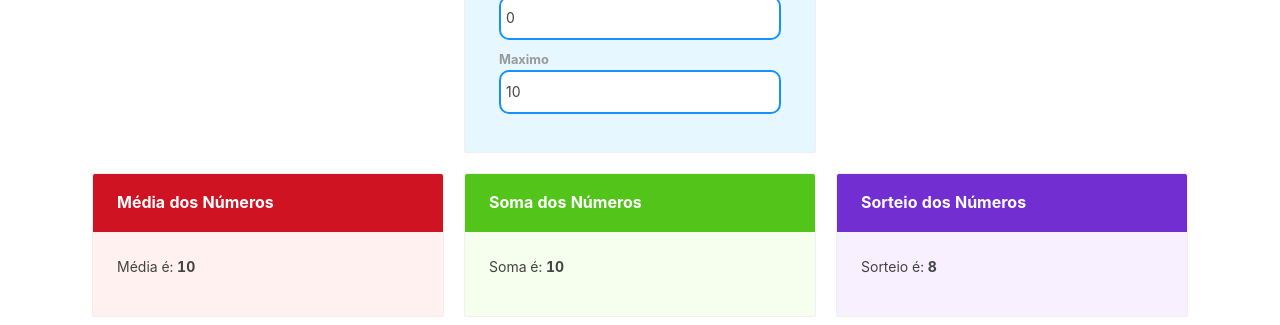
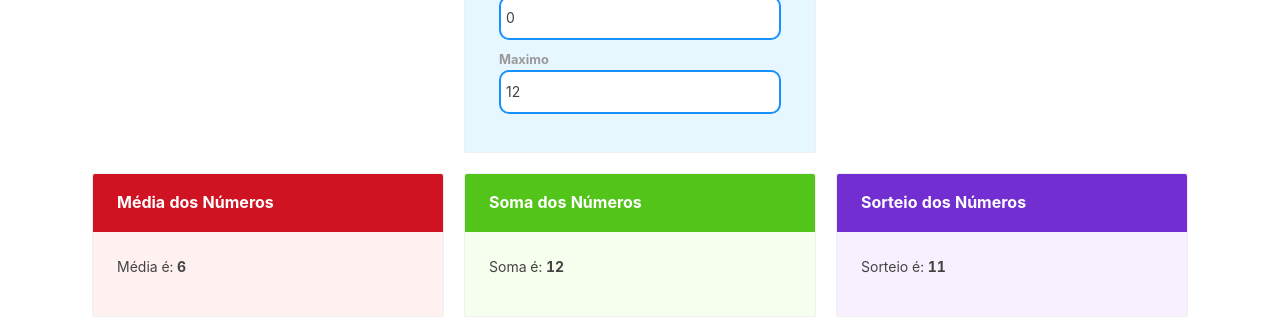
Before and after one commit to ThiasGrey/redux-simples, a React (Create React App) app: page / in a window 1280 px wide. Shown: the part 184-509 px from the top of the page. Built offline with nearby package versions, Linux system fonts and the light colour scheme.

Commit message:
Implementaçao sem Redux

```diff
--- a/src/App.js
+++ b/src/App.js
@@ -1,3 +1,4 @@
+import { useState } from 'react';
 import './App.css';
 import Intervalo from './components/Intervalo'
 import Media from './components/Media'
@@ -5,19 +6,23 @@ import Soma from './components/Soma';
 import Sorteio from './components/Sorteio';
 
 function App() {
+
+    const [min, setMin] = useState(0);
+    const [max, setMax] = useState(12);
+
   return (
     <div className="App">
       <h1>Exercicio React - Redux</h1>
 
       <div className='linha'>
-        <Intervalo></Intervalo>
+        <Intervalo setMinOnChange={setMin} setMaxOnChange={setMax} min={min} max={max}></Intervalo>
 
       </div>
 
       <div className='linha'>
-        <Media></Media>
-        <Soma></Soma>
-        <Sorteio></Sorteio>
+        <Media min={min} max={max}></Media>
+        <Soma min={min} max={max}></Soma>
+        <Sorteio min={min} max={max}></Sorteio>
 
       </div>
 
--- a/src/components/Card.jsx
+++ b/src/components/Card.jsx
@@ -4,7 +4,6 @@ import {Card} from 'antd'
 
 
 function getHeaderStyle(props){
-
 
     function headerConfig(color, backgroundColor){
         const valores = {
--- a/src/components/Intervalo.jsx
+++ b/src/components/Intervalo.jsx
@@ -5,16 +5,20 @@ import Cartao from './Card'
 
 const Intervalo =  props =>  {
 
+    const {min, max} = props;
+    const {setMinOnChange, setMaxOnChange} = props
+
+
     return(
 
         <Cartao title="Intervalo de Números" Blue>
             <div className='inter-content'>
                 <span>Minimo</span>
-                <input type="number" value={0} readOnly/>
+                <input type="number" value={min} onChange={e => setMinOnChange(+e.target.value)} />
             </div>
             <div className='inter-content'>
                 <span>Maximo</span>
-                <input type="number" value={10} readOnly/>
+                <input type="number" value={max} onChange={e => setMaxOnChange(+e.target.value)}/>
             </div>
         </Cartao>
 
--- a/src/components/Media.jsx
+++ b/src/components/Media.jsx
@@ -2,13 +2,15 @@ import React from 'react'
 import Cartao from './Card'
 
 const Media =  props =>  {
+
+    const {min, max} = props;
 
     return(
 
         <Cartao title="Média dos Números" Red>
             <div>
                 <span>Média é: </span>
-                <strong>10</strong>
+                <strong>{(min + max) / 2}</strong>
             </div>
 
         </Cartao>
--- a/src/components/Soma.jsx
+++ b/src/components/Soma.jsx
@@ -2,13 +2,16 @@ import React from 'react'
 import Cartao from './Card'
 
 const Soma =  props =>  {
+
+    const min = props.min;
+    const max = props.max;
 
     return(
 
         <Cartao title="Soma dos Números" Green>
             <div>
                 <span>Soma é: </span>
-                <strong>10</strong>
+                <strong>{min + max}</strong>
             </div>
 
         </Cartao>
--- a/src/components/Sorteio.jsx
+++ b/src/components/Sorteio.jsx
@@ -2,13 +2,18 @@ import React from 'react'
 import Cartao from './Card'
 
 const Sorteio =  props =>  {
+
+    const {min, max} = props
+    const aleatorio = parseInt(
+        Math.random() * (max - min)
+    ) + min
 
     return(
 
         <Cartao title="Sorteio dos Números" Purple>
             <div>
                 <span>Sorteio é: </span>
-                <strong>8</strong>
+                <strong>{aleatorio}</strong>
             </div>
 
         </Cartao>
```
